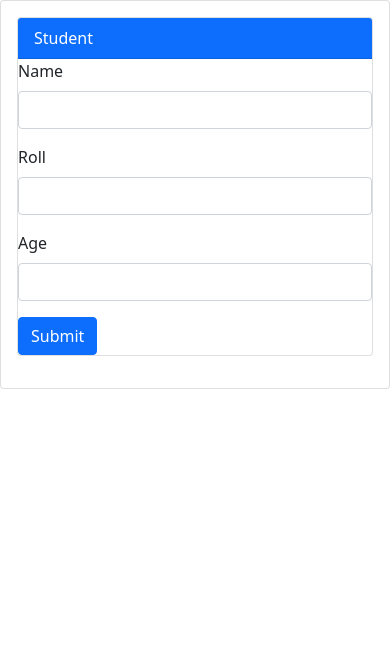
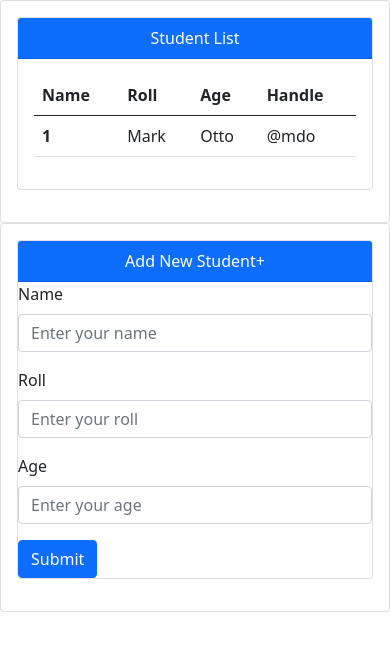
Before and after one commit to AbulHossain-Adnan/php-crud-using-oop, a PHP site: page / in a window 390 px wide. Shown: the top 651 px of the page. Run offline with PHP 8.4, Linux system fonts and the light colour scheme.

Commit message:
table created

```diff
--- a/index.php
+++ b/index.php
@@ -4,50 +4,73 @@
 		<!-- Required meta tags -->
 		<meta charset="utf-8">
 		<meta name="viewport" content="width=device-width, initial-scale=1">
-
 		<!-- Bootstrap CSS -->
 		<link href="https://cdn.jsdelivr.net/npm/bootstrap@5.0.2/dist/css/bootstrap.min.css" rel="stylesheet" integrity="sha384-EVSTQN3/azprG1Anm3QDgpJLIm9Nao0Yz1ztcQTwFspd3yD65VohhpuuCOmLASjC" crossorigin="anonymous">
-
 		<title>Hello, world!</title>
 	</head>
 	<body>
+		<div class="row">
+			<div class="col-sm-6">
+				<div class="card">
+					<div class="card-body">
+						<div class="card  mb-3">
+							<div class="card-header text-white bg-primary text-center">Student List</div>
+							<div class="card-body">
+								<table class="table">
+									<thead>
+										<tr>
+											<th scope="col">Name</th>
+											<th scope="col">Roll</th>
+											<th scope="col">Age</th>
+											<th scope="col">Handle</th>
+										</tr>
+									</thead>
+									<tbody>
+										<tr>
+											<th scope="row">1</th>
+											<td>Mark</td>
+											<td>Otto</td>
+											<td>@mdo</td>
+										</tr>
 
+									</tbody>
+								</table>
+							</div>
+						</div>
+					</div>
+				</div>
+			</div>
+			<div class="col-sm-6">
+				<div class="card">
+					<div class="card-body">
+						<div class="card  mb-3">
+							<div class="card-header text-white bg-primary text-center">Add New Student+</div>
+							<form action="{{}}" method="post">
+
+								<div class="mb-3">
+									<label for="exampleInputEmail1" class="form-label">Name</label>
+									<input type="text" class="form-control" id="" name="name" aria-describedby="emailHelp" placeholder="Enter your name">
+								</div>
+								<div class="mb-3">
+									<label for="exampleInputPassword1" class="form-label">Roll</label>
+									<input type="text" class="form-control" name="roll" id="" placeholder="Enter your roll ">
+								</div>
+								<div class="mb-3">
+									<label for="exampleInputPassword1" class="form-label">Age</label>
+									<input type="text" class="form-control" name="age" id="exampleInputPassword1" placeholder="Enter your age">
+								</div>
+								<button type="submit" class="btn btn-primary">Submit</button>
+							</form>
+						</div>
+					</div>
+				</div>
+			</div>
+		</div>
 
 		<div class="row">
 			<div class="col-sm-8 m-auto">
-    <div class="card">
-    <div class="card-body">
-      	<div class="card  mb-3">
-  <div class="card-header text-white bg-primary">Student</div>
-
-       <form>
-  <div class="mb-3">
-    <label for="exampleInputEmail1" class="form-label">Name</label>
-    <input type="text" class="form-control" id="" name="name" aria-describedby="emailHelp">
-  </div>
-  <div class="mb-3">
-    <label for="exampleInputPassword1" class="form-label">Roll</label>
-    <input type="text" class="form-control" name="roll" id="">
-  </div>
-    <div class="mb-3">
-    <label for="exampleInputPassword1" class="form-label">Age</label>
-    <input type="text" class="form-control" name="age" id="exampleInputPassword1">
-  </div>
-
-  <button type="submit" class="btn btn-primary">Submit</button>
-</form>
 
 			</div>
-
-
-
-
-    </div>
-    </div>
-
-  </div>
-
-
 			<!-- Option 1: Bootstrap Bundle with Popper -->
 			<script src="https://cdn.jsdelivr.net/npm/bootstrap@5.0.2/dist/js/bootstrap.bundle.min.js" integrity="sha384-MrcW6ZMFYlzcLA8Nl+NtUVF0sA7MsXsP1UyJoMp4YLEuNSfAP+JcXn/tWtIaxVXM" crossorigin="anonymous"></script>
 		</body>
```
Lines whose indentation alone changed are shown as unchanged.
